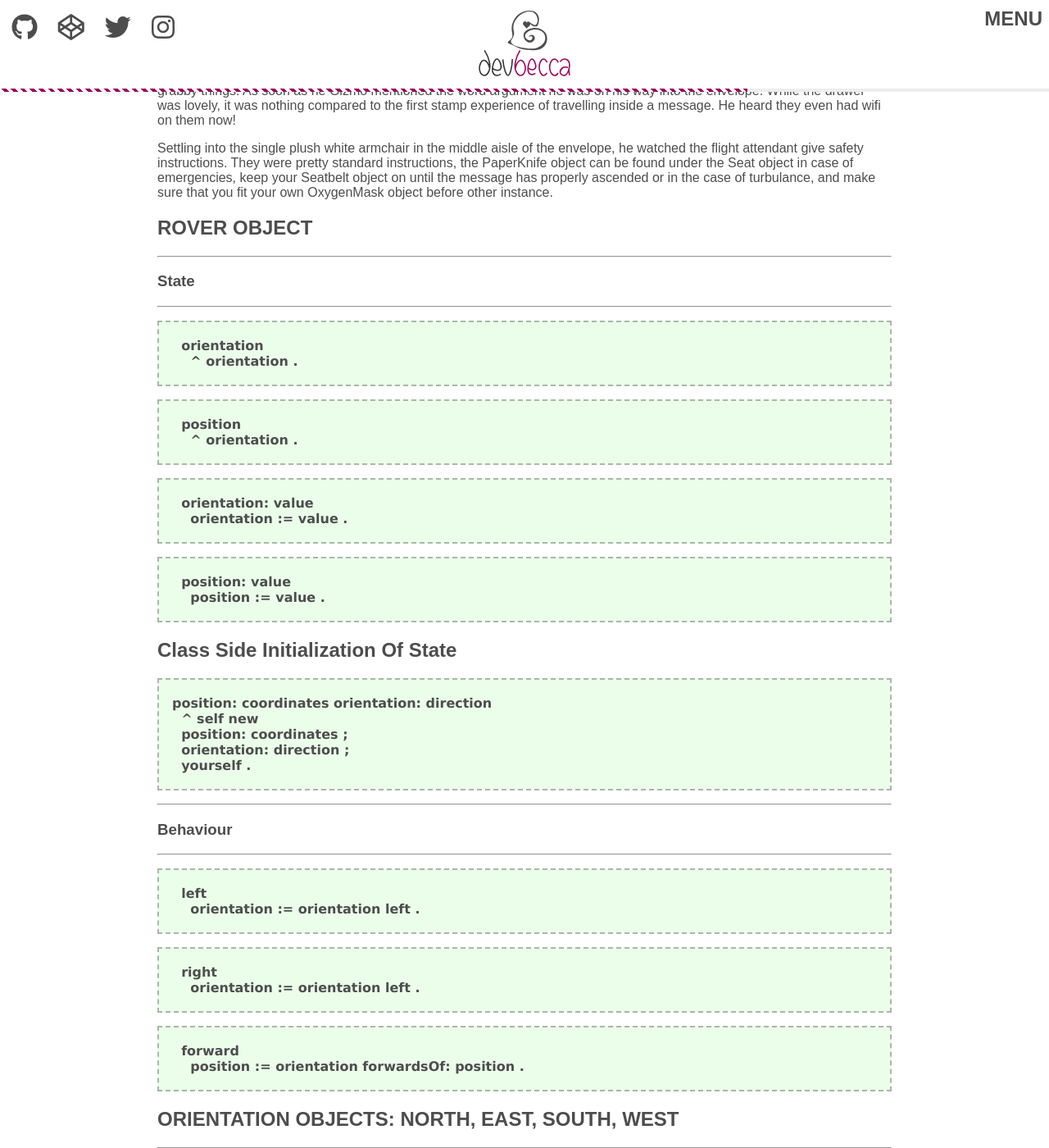
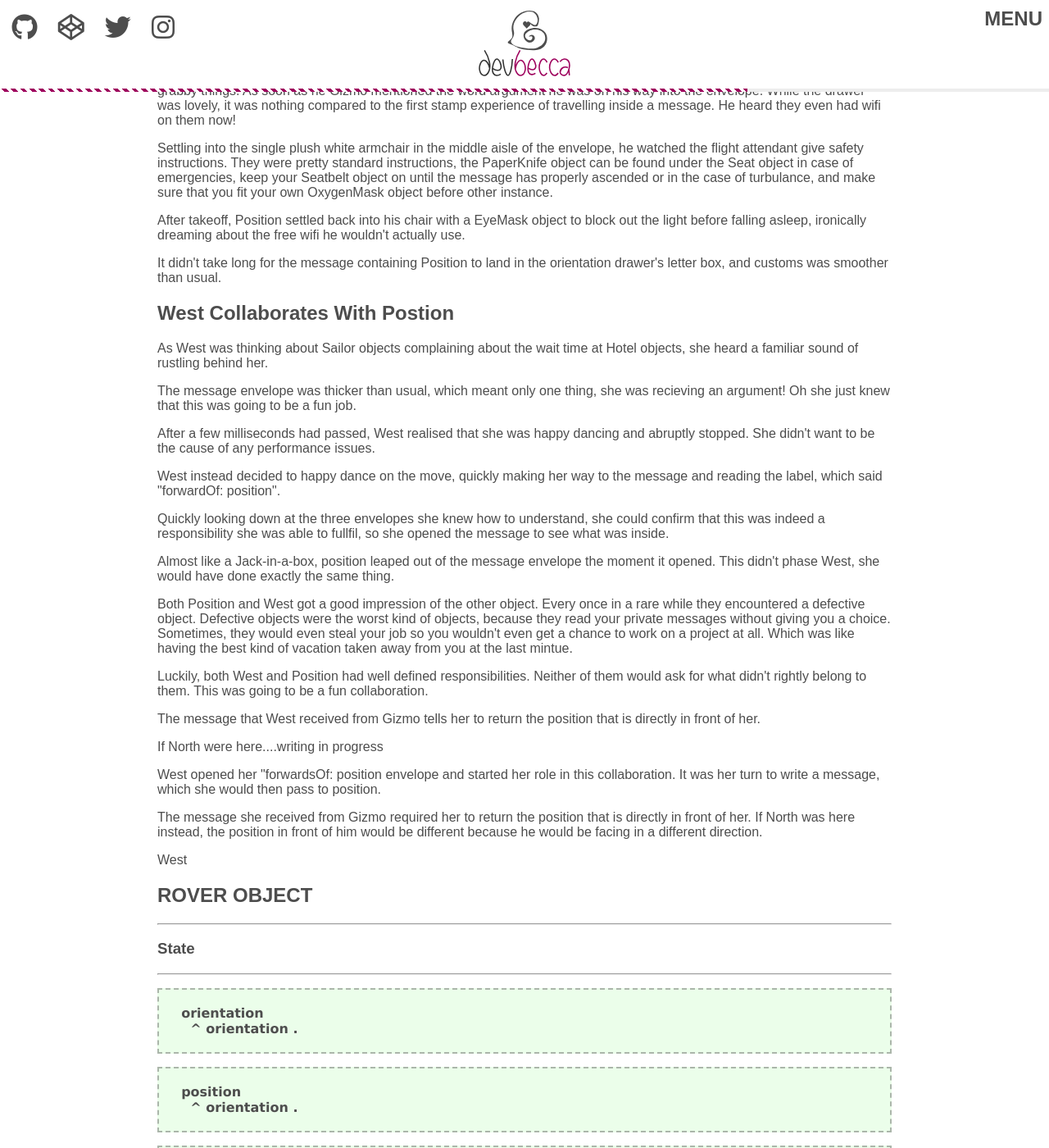
Before and after one commit to Becca9941/Becca9941.github.io, a Jekyll site: the page built from _posts/2019-08-16-rover-breakdown.html, in a window 1280 px wide and 1400 px high, scrolled down 6524 px. Shown: the whole window at 82% size. Built offline with Jekyll 4.4.1, drawn with Linux system fonts in a browser that asks for light colours; nearby versions of some CDN libraries.

Commit message:
more posty

```diff
--- a/_posts/2019-08-16-rover-breakdown.html
+++ b/_posts/2019-08-16-rover-breakdown.html
@@ -105,6 +105,37 @@ title: Gizmo, a happy little Rover from the tiny red planet called "Objectlins"
 
 <p>Settling into the single plush white armchair in the middle aisle of the envelope, he watched the flight attendant give safety instructions. They were pretty standard instructions, the PaperKnife object can be found under the Seat object in case of emergencies, keep your Seatbelt object on until the message has properly ascended or in the case of turbulance, and make sure that you fit your own OxygenMask object before other instance.</p>
 
+<p>After takeoff, Position settled back into his chair with a EyeMask object to block out the light before falling asleep, ironically dreaming about the free wifi he wouldn't actually use.</p>
+
+<p>It didn't take long for the message containing Position to land in the orientation drawer's letter box, and customs was smoother than usual.</p>
+
+<h2>West collaborates with postion</h2>
+
+<p>As West was thinking about Sailor objects complaining about the wait time at Hotel objects, she heard a familiar sound of rustling behind her.</p>
+
+<p>The message envelope was thicker than usual, which meant only one thing, she was recieving an argument! Oh she just knew that this was going to be a fun job.</p>
+
+<p>After a few milliseconds had passed, West realised that she was happy dancing and abruptly stopped. She didn't want to be the cause of any performance issues.</p>
+
+<p>West instead decided to happy dance on the move, quickly making her way to the message and reading the label, which said "forwardOf: position".</p>
+
+<p>Quickly looking down at the three envelopes she knew how to understand, she could confirm that this was indeed a responsibility she was able to fullfil, so she opened the message to see what was inside.</p>
+
+<p>Almost like a Jack-in-a-box, position leaped out of the message envelope the moment it opened. This didn't phase West, she would have done exactly the same thing.</p>
+
+<p>Both Position and West got a good impression of the other object. Every once in a rare while they encountered a defective object. Defective objects were the worst kind of objects, because they read your private messages without giving you a choice. Sometimes, they would even steal your job so you wouldn't even get a chance to work on a project at all. Which was like having the best kind of vacation taken away from you at the last mintue.</p>
+
+<p>Luckily, both West and Position had well defined responsibilities. Neither of them would ask for what didn't rightly belong to them. This was going to be a fun collaboration.</p>
+
+<p>The message that West received from Gizmo tells her to return the position that is directly in front of her.</p>
+
+<p>If North were here....writing in progress</p>
+
+<p>West opened her "forwardsOf: position envelope and started her role in this collaboration. It was her turn to write a message, which she would then pass to position.</p>
+
+<p>The message she received from Gizmo required her to return the position that is directly in front of her. If North was here instead, the position in front of him would be different because he would be facing in a different direction.</p>
+
+<p>West
 
 
 <h2>ROVER OBJECT</h2>
```
Also changed, not shown: 1 other file.
